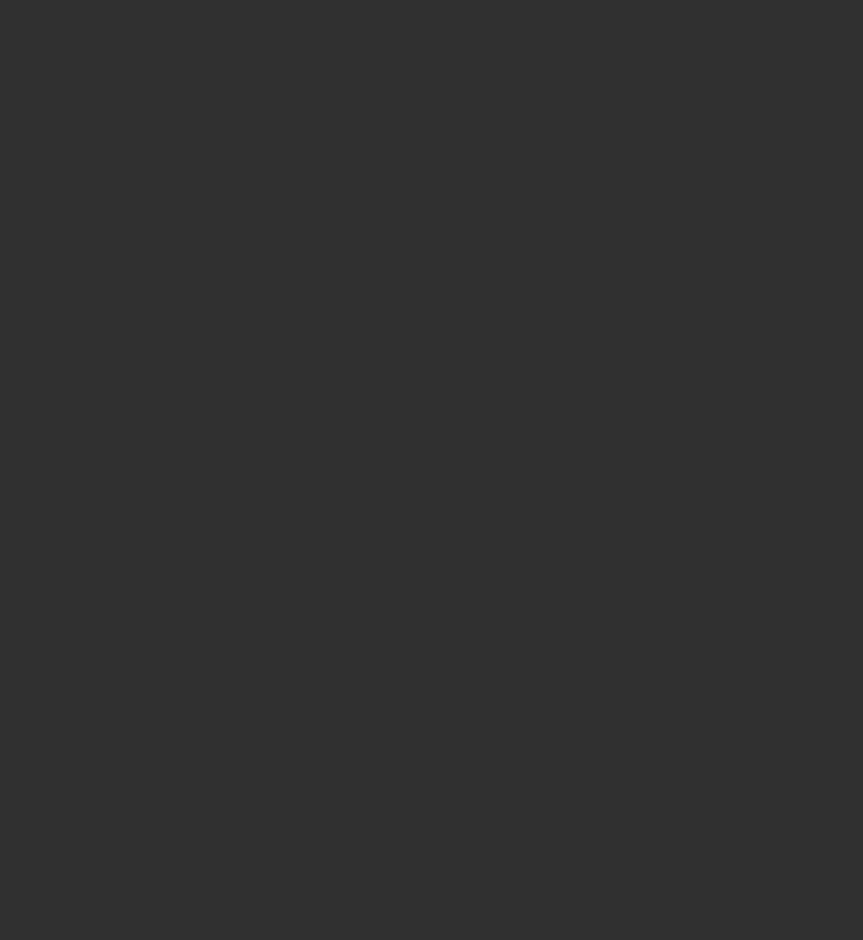
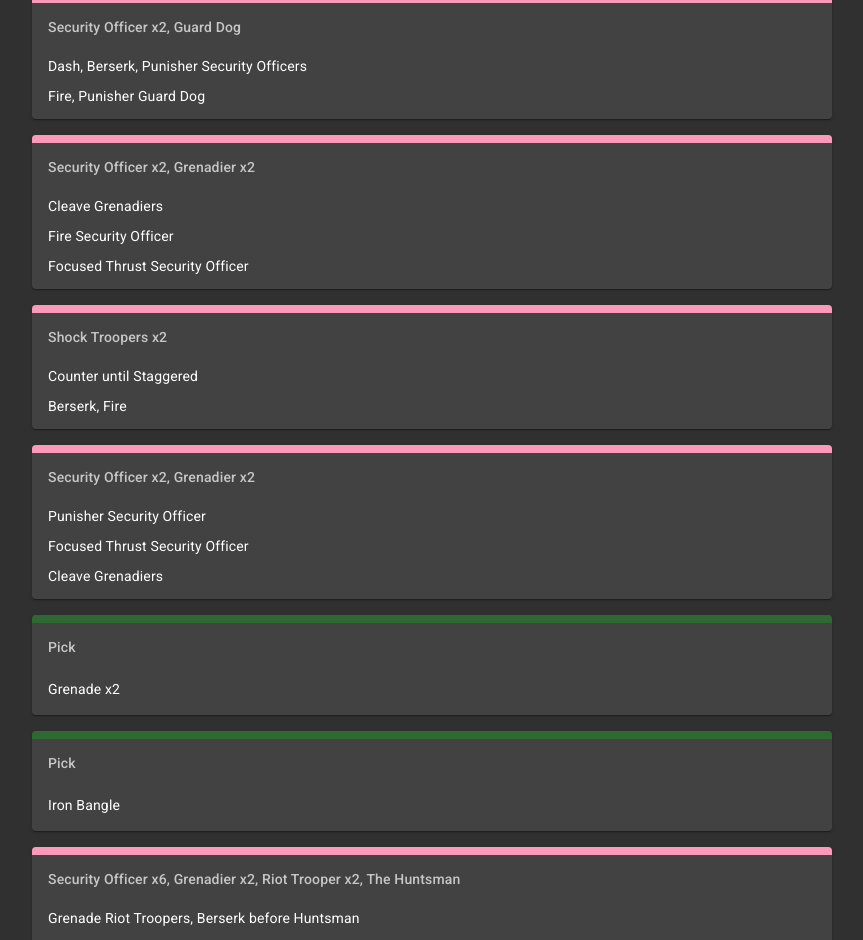
Before and after one commit to fhelwanger/ff7r-speedrun-notes, a React (Create React App) app: page / in a window 1280 px wide. Shown: the part 3063-4003 px from the top of the page, without its empty margins (208-1071 px from the left). Before the commit the page ends 2934 px from the top, so only its background shows below. Built offline with nearby package versions, Linux system fonts and the light colour scheme.

Commit message:
Chapter 2

```diff
--- a/src/routes/any-nmg-normal/Chapter2.tsx
+++ b/src/routes/any-nmg-normal/Chapter2.tsx
@@ -1,5 +1,7 @@
 import React from "react";
 import Typography from "@material-ui/core/Typography";
+import Encounter from "../../components/Encounter";
+import Pick from "../../components/Pick";
 
 function Chapter2() {
   return (
@@ -7,6 +9,43 @@ function Chapter2() {
       <Typography variant="h4" paragraph>
         Chapter 2
       </Typography>
+      <Pick item="Ether" description="When you go outside" />
+      <Encounter
+        enemies="Security Officer x2, Guard Dog"
+        instructions={[
+          "Dash, Berserk, Punisher Security Officers",
+          "Fire, Punisher Guard Dog",
+        ]}
+      />
+      <Encounter
+        enemies="Security Officer x2, Grenadier x2"
+        instructions={[
+          "Cleave Grenadiers",
+          "Fire Security Officer",
+          "Focused Thrust Security Officer",
+        ]}
+      />
+      <Encounter
+        enemies="Shock Troopers x2"
+        instructions={["Counter until Staggered", "Berserk, Fire"]}
+      />
+      <Encounter
+        enemies="Security Officer x2, Grenadier x2"
+        instructions={[
+          "Punisher Security Officer",
+          "Focused Thrust Security Officer",
+          "Cleave Grenadiers",
+        ]}
+      />
+      <Pick item="Grenade x2" />
+      <Pick item="Iron Bangle" />
+      <Encounter
+        enemies="Security Officer x6, Grenadier x2, Riot Trooper x2, The Huntsman"
+        instructions={[
+          "Grenade Riot Troopers, Berserk before Huntsman",
+          "Huntsman: Fire to pressure, Punisher, Berserk, Fire",
+        ]}
+      />
     </>
   );
 }
```
